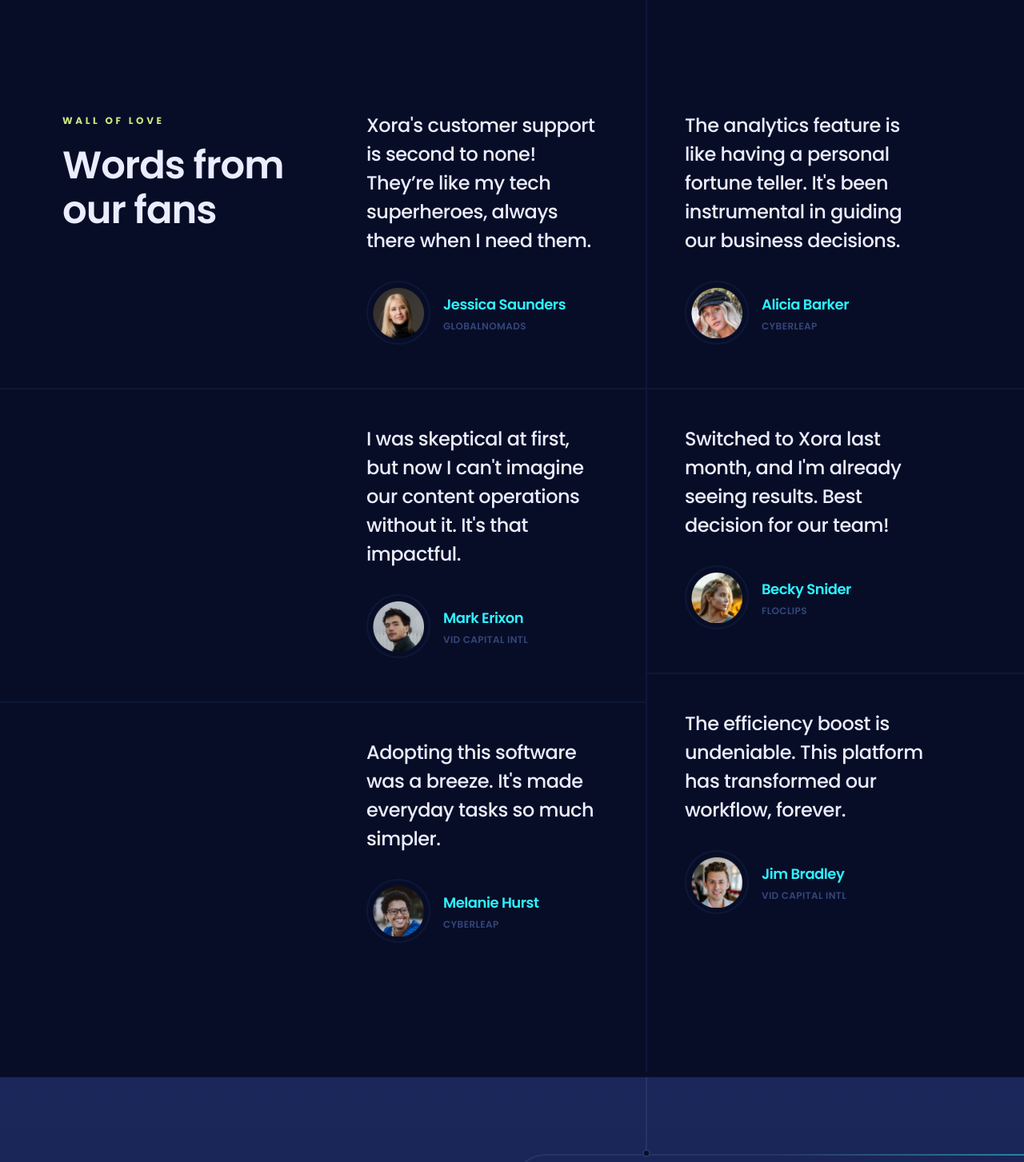
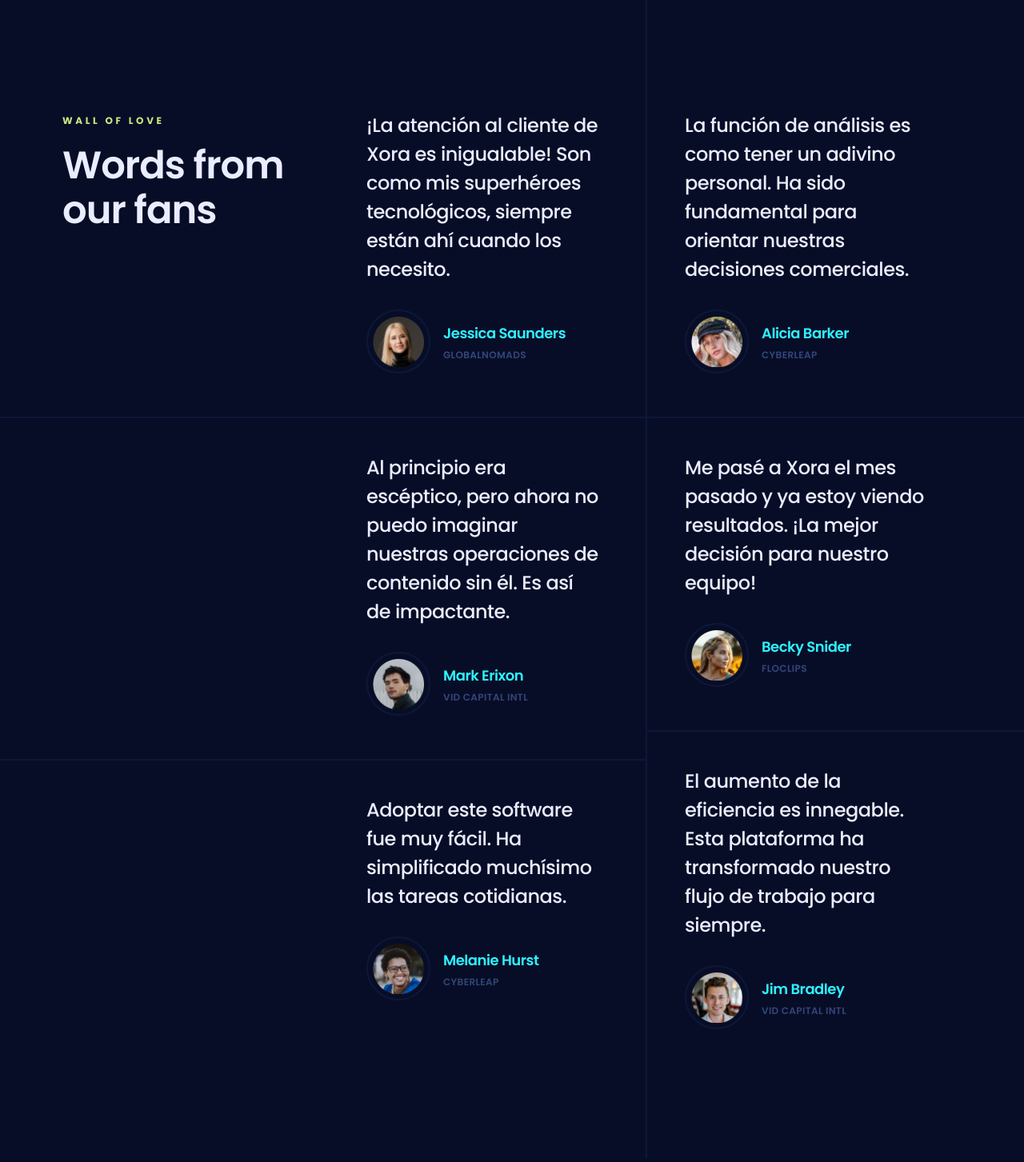
Before and after one commit to MatiasGOrtega/xora-landingpage, a React (Vite) app: page / in a window 1280 px wide. Shown: the part 4460-5913 px from the top of the page at 80% size. Built offline with nearby package versions, Linux system fonts and the light colour scheme.

Commit message:
feat: update page title and translate testimonials to Spanish

```diff
--- a/index.html
+++ b/index.html
@@ -4,7 +4,7 @@
     <meta charset="UTF-8" />
     <link rel="icon" type="image/x-icon" href="/favicon.ico" />
     <meta name="viewport" content="width=device-width, initial-scale=1.0" />
-    <title>Vite + React</title>
+    <title>Xora by Papulo</title>
   </head>
   <body>
     <div id="root"></div>
--- a/src/constants/index.jsx
+++ b/src/constants/index.jsx
@@ -164,7 +164,7 @@ export const testimonials = [
     role: "Globalnomads",
     avatarUrl: "/images/testimonials/jessica-saunders.png",
     comment:
-      "Xora's customer support is second to none! They’re like my tech superheroes, always there when I need them.",
+      "¡La atención al cliente de Xora es inigualable! Son como mis superhéroes tecnológicos, siempre están ahí cuando los necesito.",
   },
   {
     id: "1",
@@ -172,7 +172,7 @@ export const testimonials = [
     role: "Vid capital intl",
     avatarUrl: "/images/testimonials/mark-erixon.png",
     comment:
-      "I was skeptical at first, but now I can't imagine our content operations without it. It's that impactful.",
+      "Al principio era escéptico, pero ahora no puedo imaginar nuestras operaciones de contenido sin él. Es así de impactante.",
   },
   {
     id: "2",
@@ -180,7 +180,7 @@ export const testimonials = [
     role: "Cyberleap",
     avatarUrl: "/images/testimonials/melanie-hurst.png",
     comment:
-      "Adopting this software was a breeze. It's made everyday tasks so much simpler.",
+      "Adoptar este software fue muy fácil. Ha simplificado muchísimo las tareas cotidianas.",
   },
   {
     id: "3",
@@ -188,7 +188,7 @@ export const testimonials = [
     role: "Cyberleap",
     avatarUrl: "/images/testimonials/alicia-barker.png",
     comment:
-      "The analytics feature is like having a personal fortune teller. It's been instrumental in guiding our business decisions.",
+      "La función de análisis es como tener un adivino personal. Ha sido fundamental para orientar nuestras decisiones comerciales.",
   },
   {
     id: "4",
@@ -196,7 +196,7 @@ export const testimonials = [
     role: "Floclips",
     avatarUrl: "/images/testimonials/becky-snider.png",
     comment:
-      "Switched to Xora last month, and I'm already seeing results. Best decision for our team!",
+      "Me pasé a Xora el mes pasado y ya estoy viendo resultados. ¡La mejor decisión para nuestro equipo!",
   },
   {
     id: "5",
@@ -204,7 +204,7 @@ export const testimonials = [
     role: "Vid capital intl",
     avatarUrl: "/images/testimonials/jim-bradley.png",
     comment:
-      "The efficiency boost is undeniable. This platform has transformed our workflow, forever.",
+      "El aumento de la eficiencia es innegable. Esta plataforma ha transformado nuestro flujo de trabajo para siempre.",
   },
 ];
 
```
